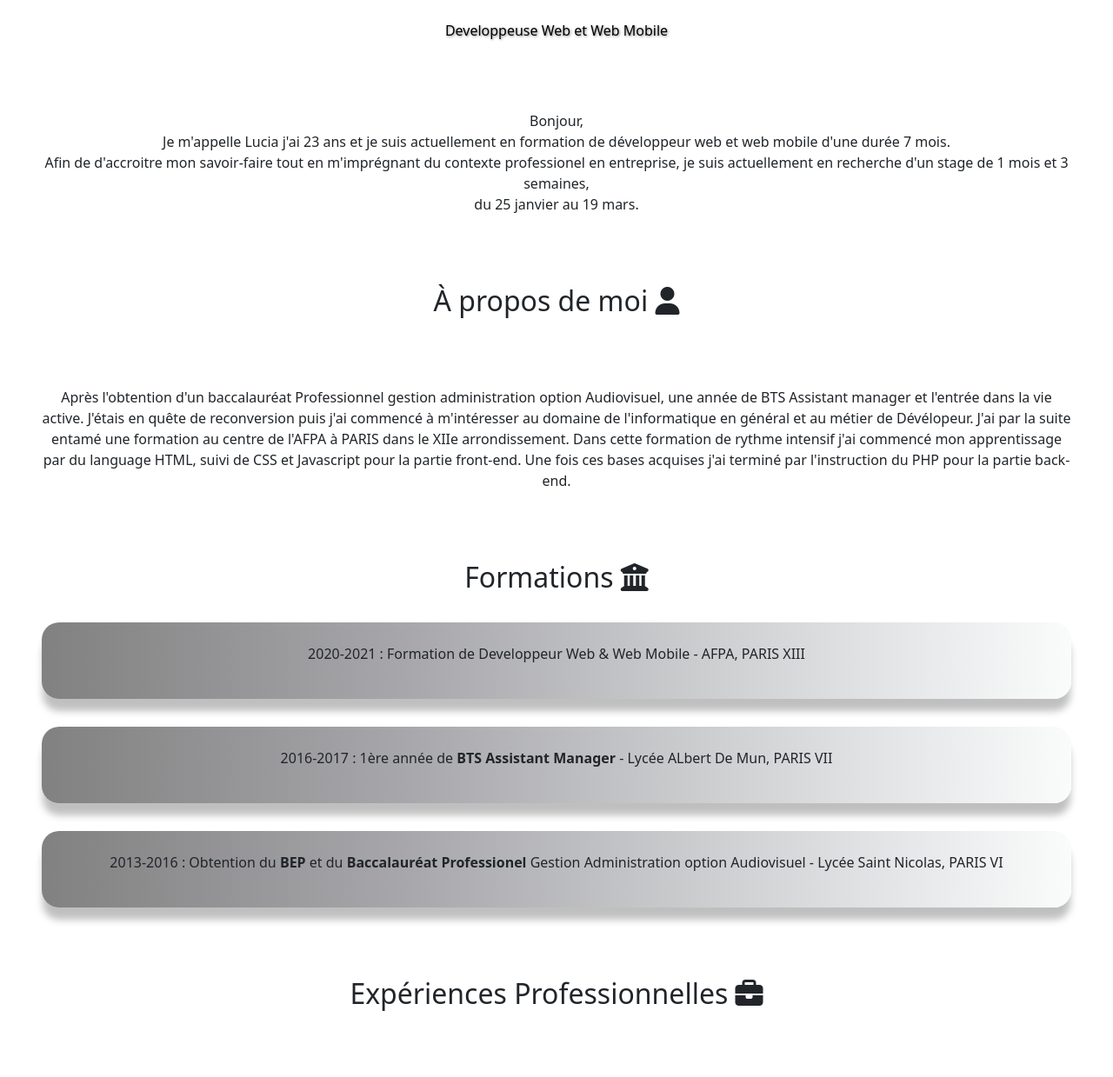
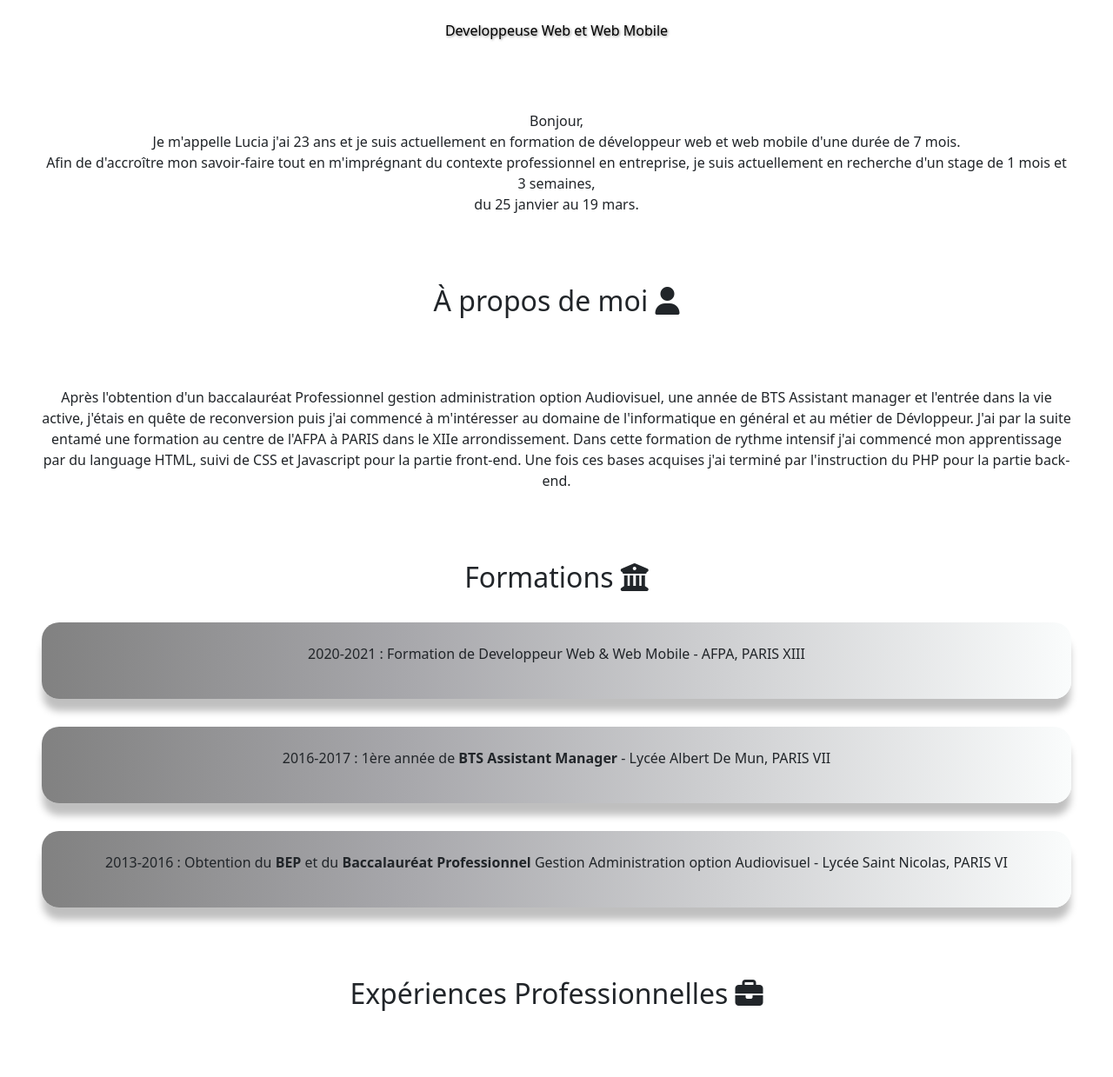
Before and after one commit to LuciaMendesCanastro/CV, a plain HTML site: page index.html in a window 1280 px wide. Shown: the part 520-1759 px from the top of the page at 87% size. Drawn offline with nearby package versions, Linux system fonts and the light colour scheme.

Commit message:
orthographe

```diff
--- a/index.html
+++ b/index.html
@@ -39,8 +39,8 @@
         <div class="description-media">
             <p class="description">
                 Bonjour, <br> Je m'appelle Lucia j'ai 23 ans et je suis actuellement en formation de développeur web et
-                web mobile d'une durée 7 mois.<br>Afin de d'accroitre mon savoir-faire tout en m'imprégnant du contexte
-                professionel en entreprise, je suis actuellement en recherche d'un stage de 1 mois et 3 semaines,<br> du
+                web mobile d'une durée de 7 mois.<br>Afin de d'accroître mon savoir-faire tout en m'imprégnant du contexte
+                professionnel en entreprise, je suis actuellement en recherche d'un stage de 1 mois et 3 semaines,<br> du
                 25 janvier au 19 mars.
             </p>
         </div>
@@ -58,9 +58,9 @@
         <h2 class="aboutme-title">À propos de moi <i class="fas fa-user"></i></h2>
         <div class="aboutme-card">
             <p class="aboutme-description">Après l'obtention d'un baccalauréat Professionnel gestion administration
-                option Audiovisuel, une année de BTS Assistant manager et l'entrée dans la vie active. J'étais en quête
+                option Audiovisuel, une année de BTS Assistant manager et l'entrée dans la vie active, j'étais en quête
                 de reconversion puis j'ai commencé à m'intéresser au domaine de l'informatique en général et au métier
-                de Dévélopeur. J'ai par la suite entamé une formation au centre de l'AFPA à PARIS dans le XIIe
+                de Dévloppeur. J'ai par la suite entamé une formation au centre de l'AFPA à PARIS dans le XIIe
                 arrondissement. Dans cette formation de rythme intensif j'ai commencé mon apprentissage par du language
                 HTML, suivi de CSS et Javascript pour la partie front-end. Une fois ces bases acquises j'ai terminé par
                 l'instruction du PHP pour la partie back-end. </p>
@@ -81,12 +81,12 @@
         </div>
         <div class="formations-card js-formation-card">
             <p class="formation-list">2016-2017 : 1ère année de <strong>BTS Assistant Manager </strong> - Lycée
-                ALbert
+                Albert
                 De Mun, PARIS VII</p>
         </div>
         <div class="formations-card js-formation-card">
             <p class="formation-list">2013-2016 : Obtention du <strong>BEP</strong> et du <strong>Baccalauréat
-                    Professionel</strong> Gestion Administration option Audiovisuel - Lycée Saint Nicolas, PARIS
+                    Professionnel</strong> Gestion Administration option Audiovisuel - Lycée Saint Nicolas, PARIS
                 VI
             </p>
         </div>
@@ -204,7 +204,7 @@
             <div class="container-left">
                 <p class="skills-list"><strong class="skills-list-strong">Anglais </strong> Courant</p>
                 <p class="skills-list"><strong class="skills-list-strong">Espagnol </strong> Courant</p>
-                <p class="skills-list"><strong class="skills-list-strong">Anglais </strong> Billingue</p>
+                <p class="skills-list"><strong class="skills-list-strong">Portugais </strong> Billingue</p>
             </div>
             <div class="container-center">
 
```
Also changed, not shown: script.js (line endings or trailing spaces).
